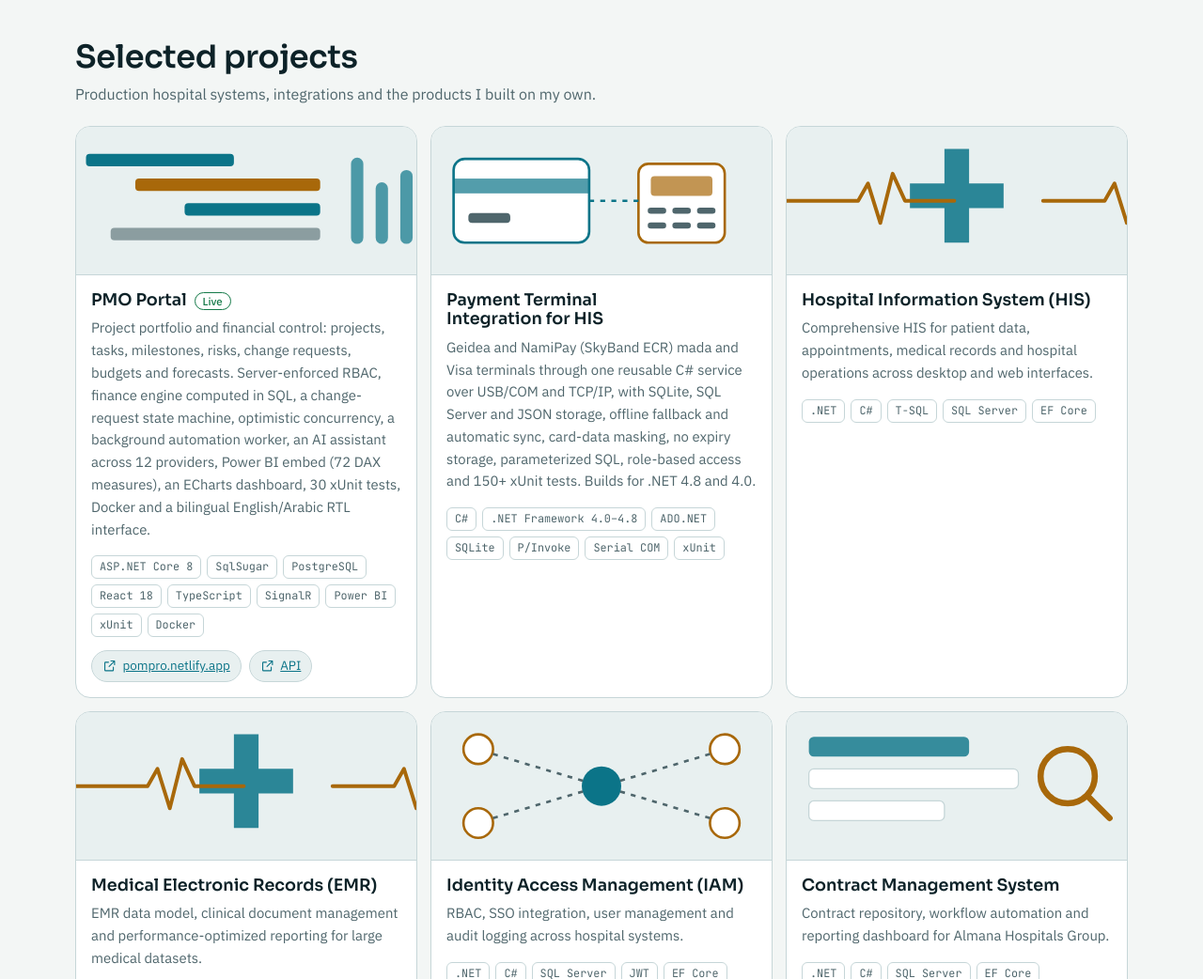
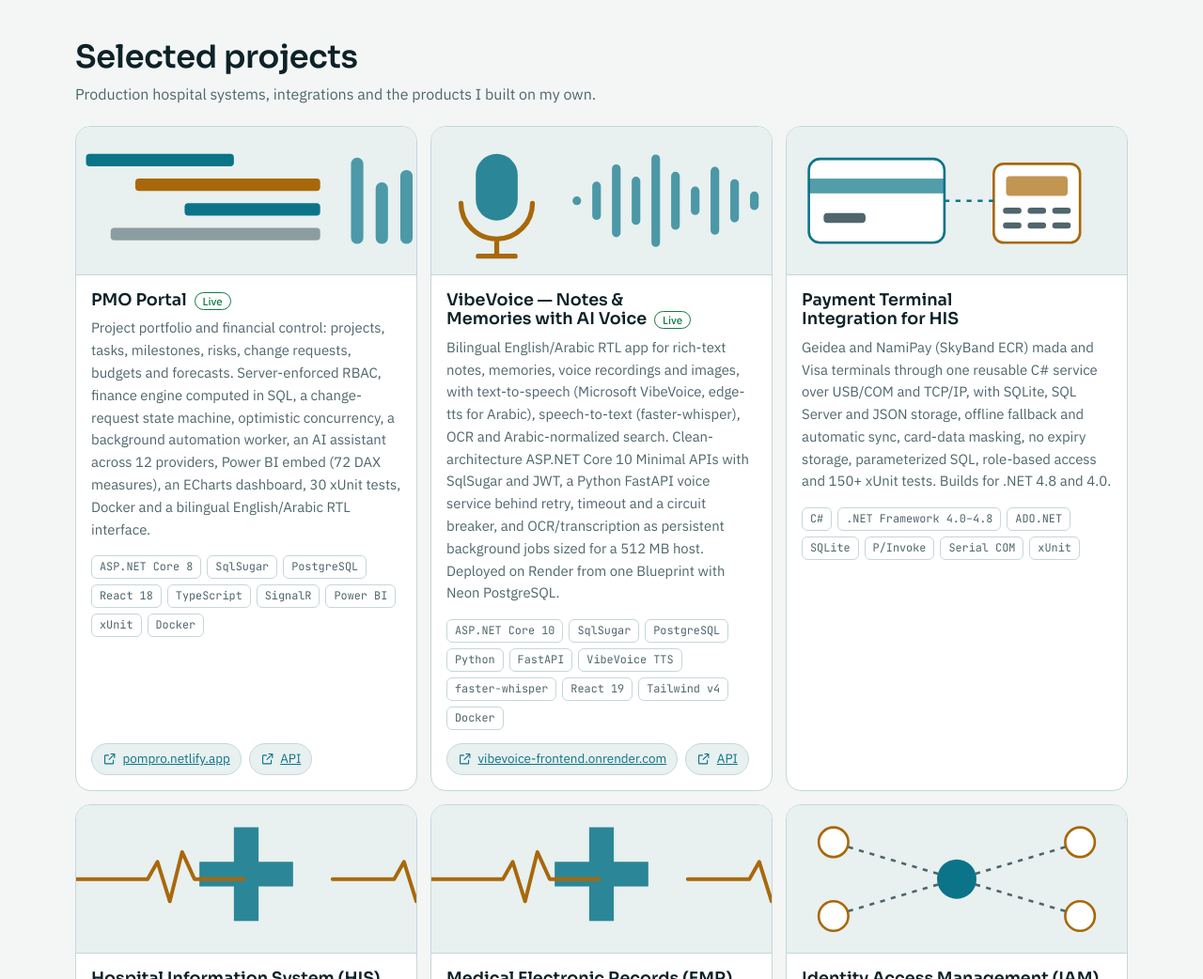
Before and after one commit to WebDevFreeLight/abdulqader-portfolio, a plain HTML site: page index.html in a window 1280 px wide. Shown: the part 3220-4262 px from the top of the page at 94% size. Drawn offline with nearby package versions, Linux system fonts and the light colour scheme; animation ran at ten frames a second.

Commit message:
Add VibeVoice project card (EN/AR) to portfolio
Co-Authored-By: Claude Opus 5.5 <noreply@anthropic.com>

```diff
--- a/index.html
+++ b/index.html
@@ -582,6 +582,8 @@ var JOBS=[
 var PROJ=[
 {art:'pmo',live:1,n:{en:'PMO Portal',ar:'بوابة PMO'},p:{en:'Project portfolio and financial control: projects, tasks, milestones, risks, change requests, budgets and forecasts. Server-enforced RBAC, finance engine computed in SQL, a change-request state machine, optimistic concurrency, a background automation worker, an AI assistant across 12 providers, Power BI embed (72 DAX measures), an ECharts dashboard, 30 xUnit tests, Docker and a bilingual English/Arabic RTL interface.',ar:'إدارة محفظة المشاريع والرقابة المالية: المشاريع والمهام والمعالم والمخاطر وطلبات التغيير والميزانيات والتوقعات. صلاحيات RBAC مفروضة من الخادم، ومحرك مالي يُحسب في SQL، ومسار حالات لطلبات التغيير، وتحكم تزامن تفاؤلي، وعامل أتمتة في الخلفية، ومساعد ذكاء اصطناعي عبر 12 مزوّداً، وتضمين Power BI (72 مقياس DAX)، ولوحة ECharts، و30 اختبار xUnit، وDocker، وواجهة عربية/إنجليزية RTL.'},
  s:['ASP.NET Core 8','SqlSugar','PostgreSQL','React 18','TypeScript','SignalR','Power BI','xUnit','Docker'],l:[['pompro.netlify.app','https://pompro.netlify.app'],['API','https://applayied.onrender.com']]},
+{art:'voice',live:1,n:{en:'VibeVoice — Notes & Memories with AI Voice',ar:'VibeVoice — ملاحظات وذكريات بصوت الذكاء الاصطناعي'},p:{en:'Bilingual English/Arabic RTL app for rich-text notes, memories, voice recordings and images, with text-to-speech (Microsoft VibeVoice, edge-tts for Arabic), speech-to-text (faster-whisper), OCR and Arabic-normalized search. Clean-architecture ASP.NET Core 10 Minimal APIs with SqlSugar and JWT, a Python FastAPI voice service behind retry, timeout and a circuit breaker, and OCR/transcription as persistent background jobs sized for a 512 MB host. Deployed on Render from one Blueprint with Neon PostgreSQL.',ar:'تطبيق ثنائي اللغة (عربي/إنجليزي RTL) للملاحظات المنسّقة والذكريات والتسجيلات الصوتية والصور، مع تحويل النص إلى كلام (Microsoft VibeVoice وedge-tts للعربية) والكلام إلى نص (faster-whisper) والتعرّف الضوئي على النصوص وبحث يطبّع الحروف العربية. واجهات ASP.NET Core 10 بمعمارية نظيفة مع SqlSugar وJWT، وخدمة صوت Python FastAPI مع إعادة المحاولة والمهلة وقاطع الدائرة، ومهام خلفية دائمة للتعرّف الضوئي والتفريغ الصوتي تناسب خادماً بذاكرة 512 ميجابايت. منشور على Render من Blueprint واحد مع Neon PostgreSQL.'},
+ s:['ASP.NET Core 10','SqlSugar','PostgreSQL','Python','FastAPI','VibeVoice TTS','faster-whisper','React 19','Tailwind v4','Docker'],l:[['vibevoice-frontend.onrender.com','https://vibevoice-frontend.onrender.com'],['API','https://vibevoice-api.onrender.com/swagger']]},
 {art:'pay',n:{en:'Payment Terminal Integration for HIS',ar:'ربط أجهزة الدفع بنظام HIS'},p:{en:'Geidea and NamiPay (SkyBand ECR) mada and Visa terminals through one reusable C# service over USB/COM and TCP/IP, with SQLite, SQL Server and JSON storage, offline fallback and automatic sync, card-data masking, no expiry storage, parameterized SQL, role-based access and 150+ xUnit tests. Builds for .NET 4.8 and 4.0.',ar:'ربط أجهزة Geidea وNamiPay (SkyBand ECR) لبطاقات مدى وفيزا عبر خدمة C# واحدة قابلة لإعادة الاستخدام (USB/COM وTCP/IP) مع تخزين SQLite وSQL Server وJSON، ووضع عدم الاتصال ومزامنة تلقائية، وإخفاء رقم البطاقة، وعدم تخزين تاريخ الانتهاء، واستعلامات مُعلّمة، وصلاحيات بالأدوار، وأكثر من 150 اختبار xUnit. إصدارات لـ.NET 4.8 و4.0.'},
  s:['C#','.NET Framework 4.0–4.8','ADO.NET','SQLite','P/Invoke','Serial COM','xUnit']},
 {art:'his',n:{en:'Hospital Information System (HIS)',ar:'نظام معلومات المستشفى (HIS)'},p:{en:'Comprehensive HIS for patient data, appointments, medical records and hospital operations across desktop and web interfaces.',ar:'نظام HIS شامل لبيانات المرضى والمواعيد والسجلات الطبية وعمليات المستشفى عبر واجهات سطح المكتب والويب.'},
@@ -667,6 +669,7 @@ function art(k){
   his:'<path d="M150 18h20v28h28v20h-28v28h-20V66h-28V46h28z" fill="var(--sea)" opacity=".85"/><path d="M20 60h60l8-14 10 32 10-40 10 22h40" fill="none" stroke="var(--sand)" stroke-width="3" stroke-linecap="round" stroke-linejoin="round"/><path d="M230 60h50l8-14 10 32 8-24 8 6h18" fill="none" stroke="var(--sand)" stroke-width="3" stroke-linecap="round" stroke-linejoin="round"/>',
   integ:'<circle cx="160" cy="60" r="16" fill="var(--sea)"/><g fill="var(--surface)" stroke="var(--sand)" stroke-width="2"><circle cx="60" cy="30" r="12"/><circle cx="60" cy="90" r="12"/><circle cx="260" cy="30" r="12"/><circle cx="260" cy="90" r="12"/></g><path d="M72 34 146 56M72 86 146 64M248 34 174 56M248 86 174 64" stroke="var(--muted)" stroke-width="2" stroke-dasharray="4 5"/>',
   jobs:'<rect x="40" y="20" width="130" height="16" rx="4" fill="var(--sea)" opacity=".8"/><rect x="40" y="46" width="170" height="16" rx="4" fill="var(--surface)" stroke="var(--line)"/><rect x="40" y="72" width="110" height="16" rx="4" fill="var(--surface)" stroke="var(--line)"/><circle cx="250" cy="52" r="22" fill="none" stroke="var(--sand)" stroke-width="5"/><path d="m266 68 18 18" stroke="var(--sand)" stroke-width="5" stroke-linecap="round"/>',
+  voice:'<rect x="58" y="22" width="34" height="54" rx="17" fill="var(--sea)" opacity=".85"/><path d="M46 62a29 29 0 0 0 58 0M75 91v14M60 105h30" fill="none" stroke="var(--sand)" stroke-width="4" stroke-linecap="round"/><path d="M140 60v0M156 48v24M172 34v52M188 44v32M204 26v68M220 40v40M236 52v16M252 36v48M268 46v28M284 56v8" stroke="var(--sea)" stroke-width="7" stroke-linecap="round" opacity=".7"/>',
   pitch:'<rect x="40" y="20" width="150" height="86" rx="8" fill="var(--surface)" stroke="var(--sea)" stroke-width="2"/><path d="M96 46v34l30-17z" fill="var(--sea)"/><rect x="206" y="28" width="74" height="22" rx="5" fill="var(--sand)" opacity=".75"/><rect x="206" y="60" width="74" height="22" rx="5" fill="var(--surface)" stroke="var(--line)"/><path d="M40 112h150" stroke="var(--sea)" stroke-width="3" stroke-dasharray="6 6"/>'
   };
   return '<svg viewBox="0 0 320 120" preserveAspectRatio="xMidYMid slice" aria-hidden="true">'+A[k]+'</svg>';
```
